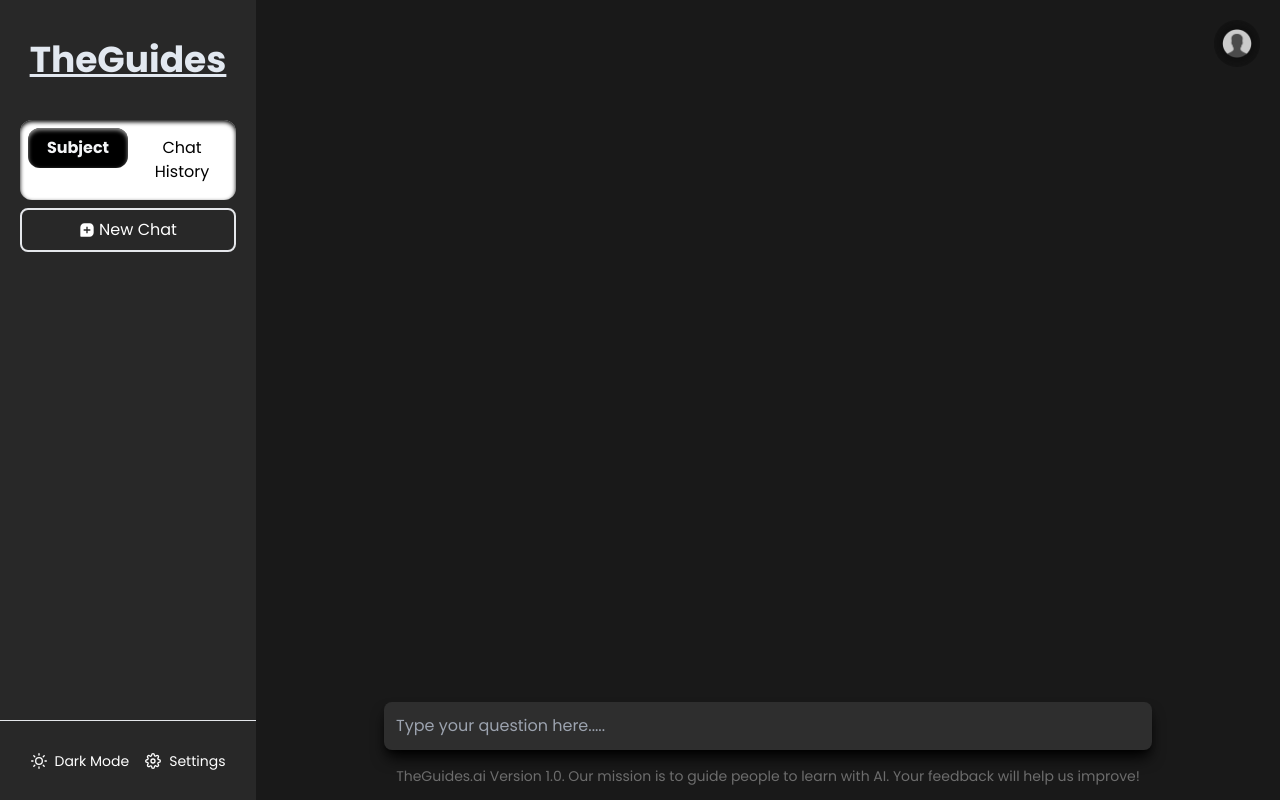
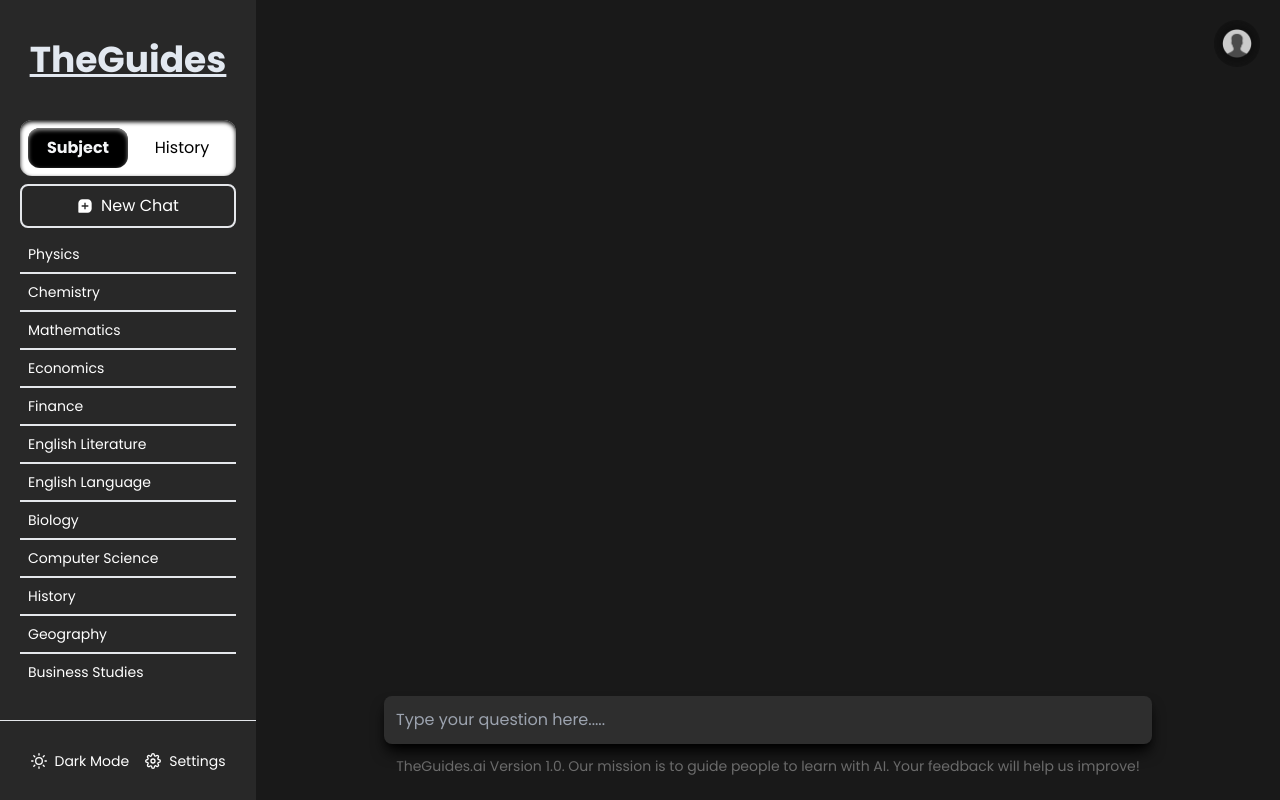
Before and after one commit to samsoncn/theguide, a Next.js app: page / in a window 1280 px wide. Built offline with nearby package versions, Linux system fonts and the light colour scheme; some icons are missing.

Commit message:
styled chatlog and reverse it, added subjects

```diff
--- a/src/components/ui/Chat.tsx
+++ b/src/components/ui/Chat.tsx
@@ -62,7 +62,7 @@
         {/* Login Button */}
         <Login />
 
-        <div className="h-[85%] overflow-y-auto flex flex-col justify-center items-center mt-2">
+        <div className="h-[80%] overflow-y-auto flex flex-col justify-center items-center mt-2">
           {/* Conversation */}
           {chatLog.map((message, index) => (
             <div
@@ -91,7 +91,7 @@
         </div>
 
         {/* Input Section */}
-        <div className="h-[14%] z-[50] flex items-center bg-transparent border-transparent">
+        <div className="h-[15%] z-[50] flex items-center bg-transparent border-transparent">
           <div className="flex flex-col w-full items-center">
             <form className="w-[75%] relative flex" onSubmit={handleSubmit}>
               <input
--- a/src/components/ui/TestingChat.tsx
+++ b/src/components/ui/TestingChat.tsx
@@ -130,7 +130,7 @@
                 "bg-gradient-to-r from-slate-900 to-[#0d072f] text-slate-100"
               }`}
             >
-              <span className="mr-4 bg-slate-600 h-fit p-2 text-white shadow shadow-[#000000]">
+              <span className="mr-4 rounded-2xl bg-slate-600 h-fit p-2 text-white shadow shadow-[#000000]">
                 {message.type === "user" ? <FaUserGraduate /> : <BsRobot />}
               </span>
               <div className="" key={index}>
@@ -149,7 +149,7 @@
             </div>
           )}{" "}
         </div>
-        <div className="h-[14%] z-[50] flex items-center bg-transparent border-transparent">
+        <div className="h-[12%] z-[50] flex items-center bg-transparent border-transparent">
           <div className="flex flex-col w-full items-center">
             <form className="w-[75%] relative flex" onSubmit={handleSubmit}>
               <input
@@ -166,7 +166,7 @@
                 <PiPaperPlaneRightBold className="text-slate-200 text-xl" />
               </button>
             </form>
-            <p className="text-[#6d6d6d] font-light mt-4 text-sm text-center">
+            <p className="text-[#6d6d6d] font-light mt-3 text-sm text-center">
               TheGuides.ai Version 1.0. Our mission is to guide people to learn
               with AI. Your feedback will help us improve!
             </p>
--- a/src/components/ui/TestingSidebar.tsx
+++ b/src/components/ui/TestingSidebar.tsx
@@ -30,6 +30,7 @@
     setSelectedOption(e.target.id);
   };
 
+
   return (
     <>
       <div className="w-[20%] h-screen bg-[#282828] overflow-hidden">
@@ -55,7 +56,7 @@
                 htmlFor="1"
                 className="block cursor-pointer select-none rounded-xl p-2 text-center peer-checked:shadow-inner peer-checked:shadow-[#9f9f9f] peer-checked:bg-black peer-checked:font-bold peer-checked:text-gray-100"
               >
-                <Subject />
+                Subject
               </label>
             </div>
             <div>
@@ -71,7 +72,7 @@
                 htmlFor="2"
                 className="block cursor-pointer select-none rounded-xl p-2 text-center peer-checked:shadow-inner peer-checked:shadow-[#9f9f9f] peer-checked:bg-black peer-checked:font-bold peer-checked:text-gray-100"
               >
-                Chat History
+                History
               </label>
             </div>
           </div>
@@ -80,9 +81,14 @@
             onClick={onNewChat}
             className="text-white flex my-2 border-2 rounded-lg p-2 justify-center items-center text-center w-full hover:shadow-lg hover:shadow-black"
           >
-            <BiSolidMessageSquareAdd className="mr-1" />
+            <BiSolidMessageSquareAdd className="mr-2" />
             New Chat
           </button>
+          {/* Subject */}
+          {selectedOption === "1" &&
+            <Subject />
+          }
+          {/* History */}
           {selectedOption === "2" && (
             <ChatHistory
               chatLogs={chatLogs}
--- a/src/components/ui/sub-components/ChatHistory.tsx
+++ b/src/components/ui/sub-components/ChatHistory.tsx
@@ -1,4 +1,4 @@
-import React from "react";
+import React, { useState, useEffect } from "react";
 
 interface Message {
   type: string;
@@ -19,17 +19,20 @@
   chatLogs,
   setCurrentChatId,
 }) => {
+
   return (
-    <div>
-      {/* <h2>Chat History</h2> */}
-      <div className="overflow-y-auto flex flex-col">
-        {Object.values(chatLogs).map((chatLog) => (
+    <>
+      <div className="overflow-y-auto flex flex-col h-[75%]">
+        {/* reversed chatlog */}
+        {Object.values(chatLogs).reverse().map((chatLog) => (
           <div
             onClick={() => setCurrentChatId(chatLog.id)}
             key={chatLog.id}
-            className="text-base text-white flex items-center"
+            className="text-sm text-white h-fit flex items-center"
           >
-            <p>Chat ID: {chatLog.id}</p>
+            <p className="border-b-2 p-2">
+              Chat ID: {chatLog.id}
+            </p>
             {/* <h3>Conversation:</h3>
             {chatLog.log.map((message, index) => (
               <p key={index}>
@@ -39,7 +42,7 @@
           </div>
         ))}
       </div>
-    </div>
+    </>
   );
 };
 
--- a/src/components/ui/sub-components/Subject.tsx
+++ b/src/components/ui/sub-components/Subject.tsx
@@ -1,7 +1,20 @@
 import React from "react";
 
+const subject = ["Physics", "Chemistry", "Mathematics", "Economics", "Finance", "English Literature", "English Language", "Biology", "Computer Science", "History", "Geography", "Business Studies", "Accounting", "Psychology", "Sociology", "Politics", "Law", "Philosophy", "Religious Studies", "Art", "Design and Technology", "Music", "Physical Education", "Health and Social Care", "Media Studies", "Film Studies", "Drama", "Theatre Studies", "Modern Foreign Languages", "Classical Languages"]
+
 const Subject = () => {
-  return <div>Subject</div>
+
+  return (
+    <>
+      <div className="overflow-y-auto flex flex-col h-[75%]">
+        {subject.map((subject, index) => (
+          <button className="text-sm w-full text-white flex items-center border-b-2 ">
+            <p className="p-2" id={`${subject}`}>{subject}</p>
+          </button>
+        ))}
+      </div>
+    </>
+  )
 }
 
 export default Subject
--- a/src/pages/api/chat.ts
+++ b/src/pages/api/chat.ts
@@ -3,6 +3,7 @@
 
 const handler = async (req: NextApiRequest, res: NextApiResponse) => {
   if (req.method === "POST") {
+
     // extract the message from the request body.
     const { message } = req.body;
 
--- a/src/styles/globals.css
+++ b/src/styles/globals.css
@@ -14,7 +14,7 @@
 
 /* width */
 ::-webkit-scrollbar {
-  width: 5px;
+  width: 4px;
 }
 
 /* Track */
@@ -25,7 +25,7 @@
 /* Handle */
 ::-webkit-scrollbar-thumb {
   background: #888;
-  border-radius: 5px;
+  border-radius: 2px;
 }
 
 /* Handle on hover */
```
